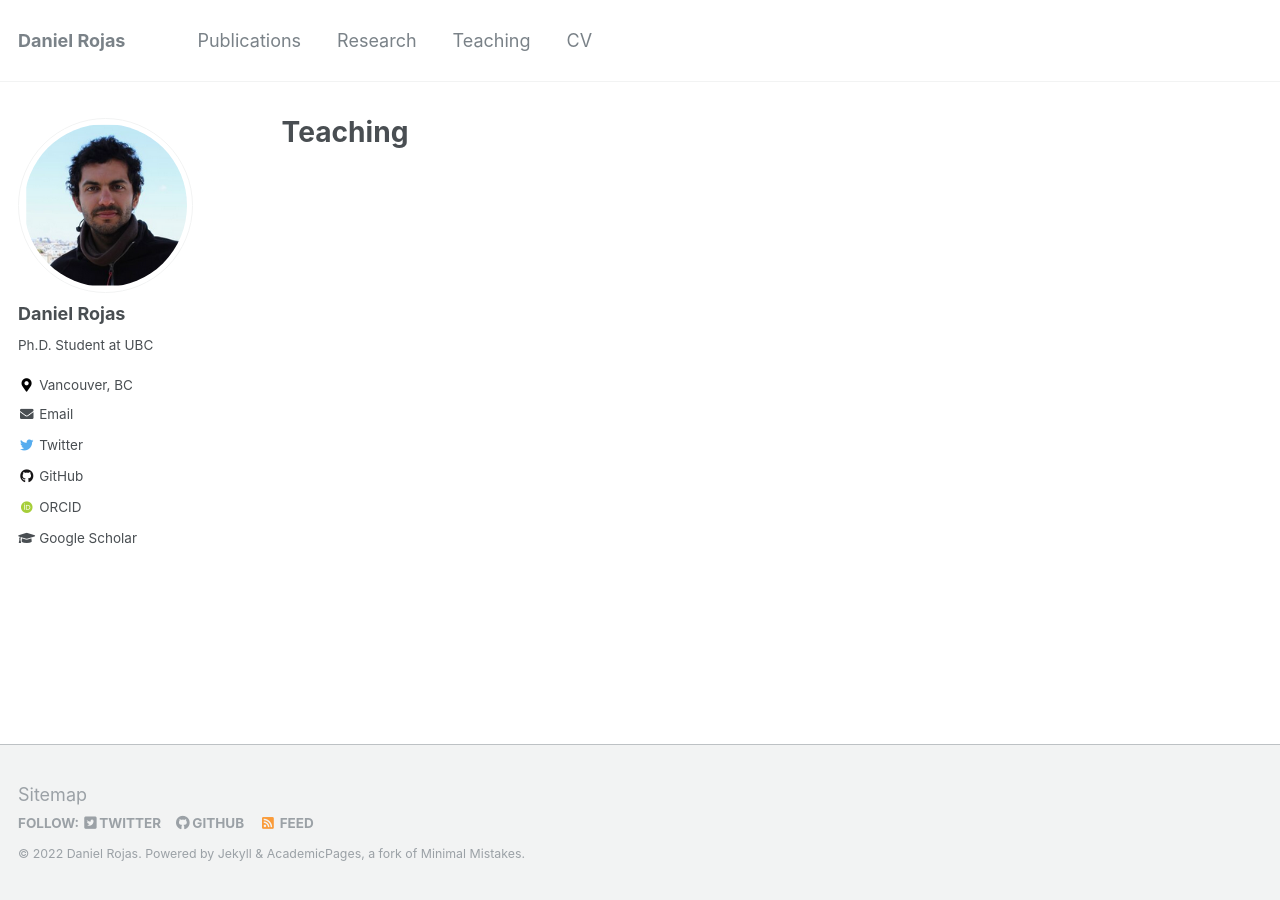
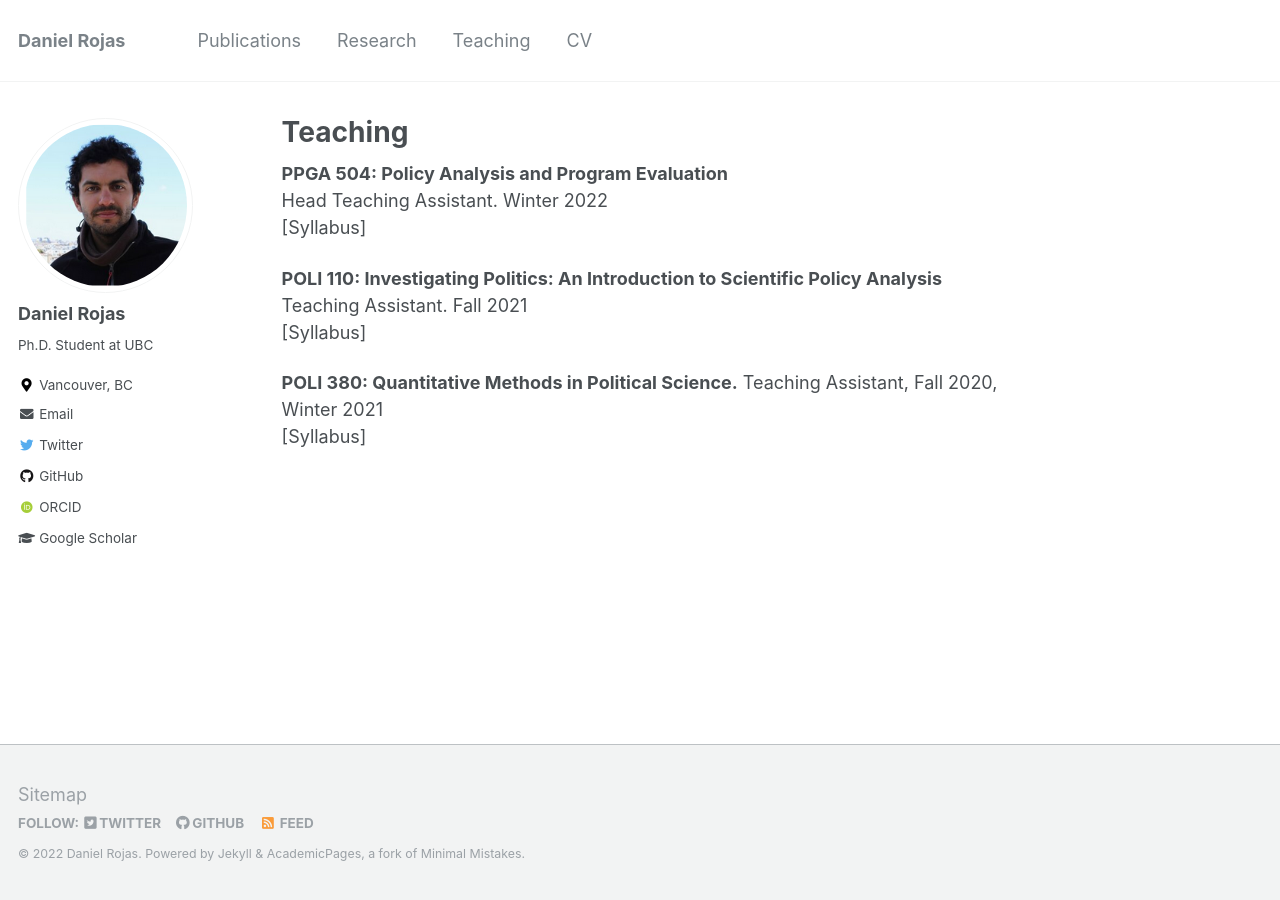
Before and after one commit to danielrojaslozano/danielrojaslozano.github.io, a Jekyll site: the page built from _pages/teaching.md, in a window 1280 px wide. Built offline with Jekyll 4.4.1, drawn with Linux system fonts in a browser that asks for light colours; some web fonts are replaced.

Commit message:
Update teaching.md

```diff
--- a/_pages/teaching.md
+++ b/_pages/teaching.md
@@ -2,3 +2,15 @@
 permalink: /teaching/
 title: "Teaching"
 ---
+
+**PPGA 504: Policy Analysis and Program Evaluation** <br />
+Head Teaching Assistant. Winter 2022 <br />
+[Syllabus]
+
+**POLI 110: Investigating Politics: An Introduction to Scientific Policy Analysis** <br />
+Teaching Assistant. Fall 2021 <br />
+[Syllabus]
+
+**POLI 380: Quantitative Methods in Political Science.**
+Teaching Assistant, Fall 2020, Winter 2021 <br />
+[Syllabus]
```
